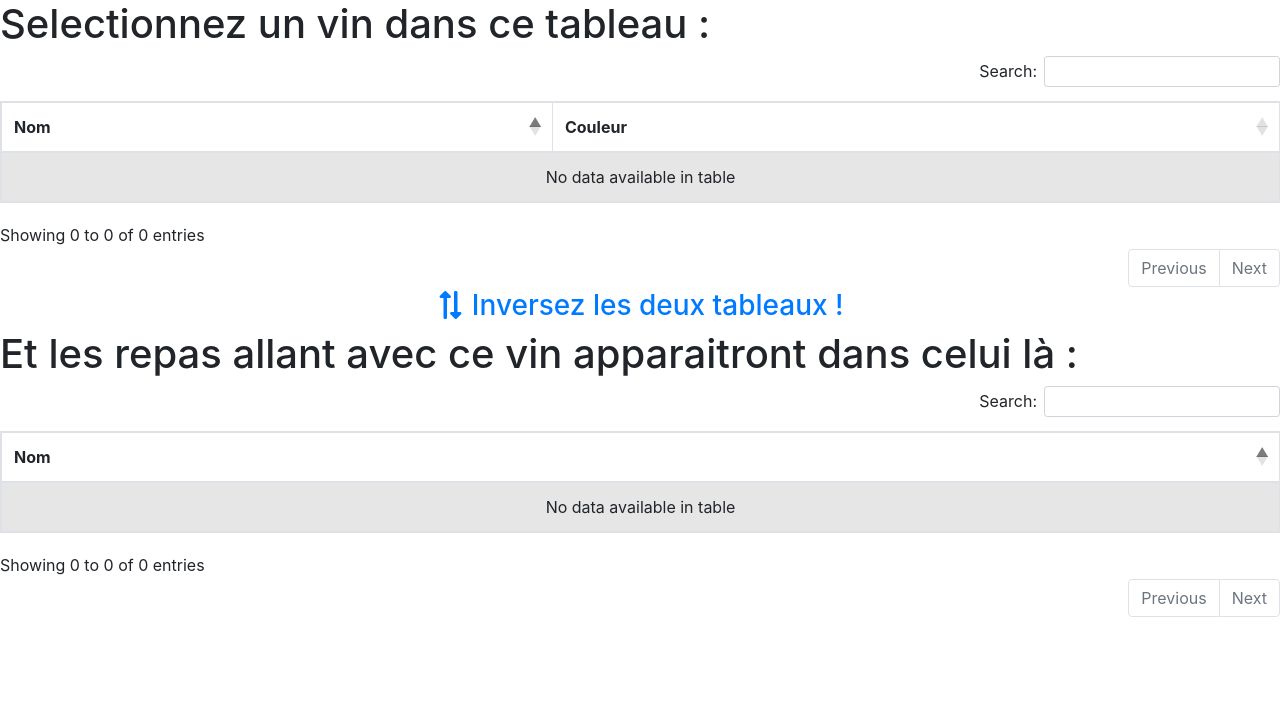
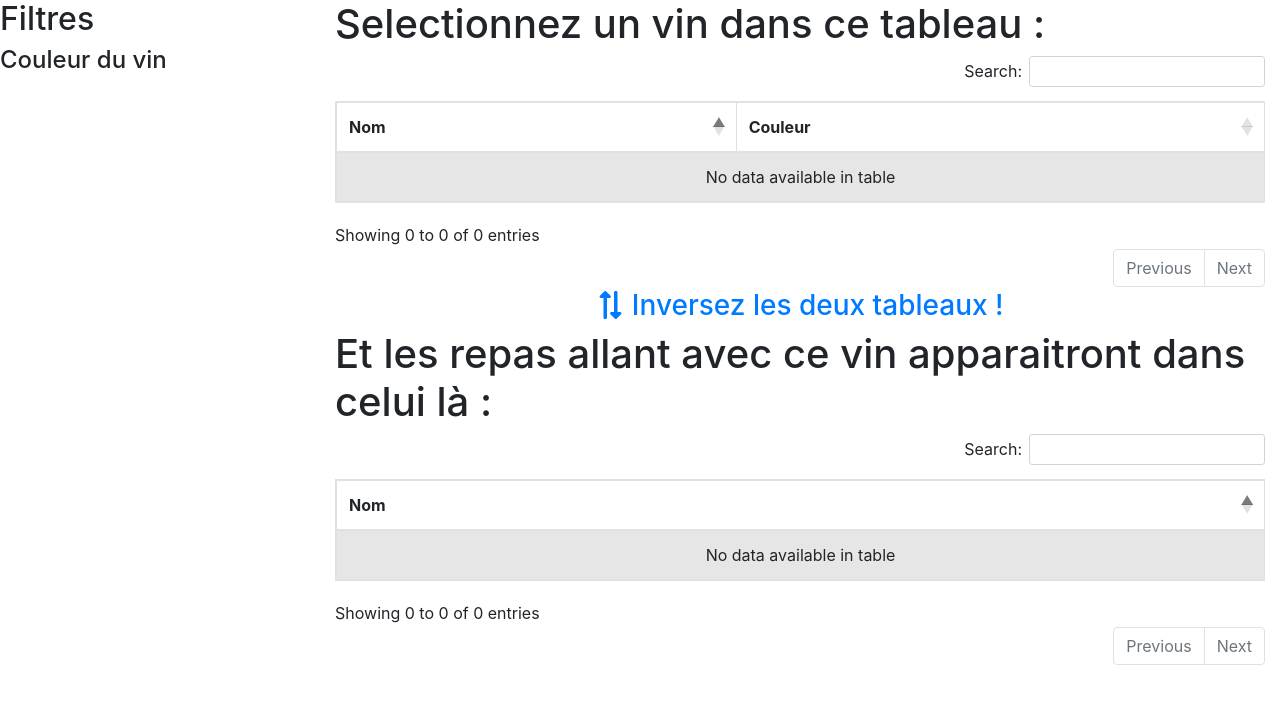
Before and after one commit to ripoul/Leclerc-Vins, a Django app: page /vins/ in a window 1280 px wide. Shown: the top 704 px of the page. Run offline with Django 3.2, Linux system fonts and the light colour scheme; data that the repository does not hold is empty; some libraries are stand-ins or nearby versions.

Commit message:
add couleur vin filter

```diff
--- a/leclerc_vins/leclerc_vins/settings.py
+++ b/leclerc_vins/leclerc_vins/settings.py
@@ -120,3 +120,6 @@ USE_TZ = True
 # https://docs.djangoproject.com/en/1.11/howto/static-files/
 
 STATIC_URL = '/static/'
+
+MEDIA_URL = '/media/'
+MEDIA_ROOT = '/home/ripoul/app/media'
--- a/leclerc_vins/leclerc_vins/urls.py
+++ b/leclerc_vins/leclerc_vins/urls.py
@@ -15,8 +15,10 @@ Including another URLconf
 """
 from  django.conf.urls  import include, url
 from django.contrib import admin
+from django.conf import settings
+from django.conf.urls.static import static
 
 urlpatterns = [
     url(r'^vins/', include('vins.urls')),
     url(r'^admin/', admin.site.urls),
-]
+]+ static(settings.MEDIA_URL, document_root=settings.MEDIA_ROOT)
--- a/leclerc_vins/vins/models.py
+++ b/leclerc_vins/vins/models.py
@@ -12,6 +12,7 @@ class Repas(models.Model):
 
 class CouleurVin(models.Model):
     couleur = models.CharField(max_length=200)
+    photo = models.ImageField(upload_to='vins/static/vins/')
 
     def __str__(self):
         return self.couleur
--- /dev/null
+++ b/leclerc_vins/vins/static/vins/index.css
@@ -0,0 +1,4 @@
+.imgSelected{
+    padding:5px;
+    border:3px solid #021a40;
+}
--- a/leclerc_vins/vins/static/vins/index.js
+++ b/leclerc_vins/vins/static/vins/index.js
@@ -32,7 +32,6 @@ $(document).ready(function() {
         if ( $(this).hasClass('selected') ) {
             $(this).removeClass('selected');
             repasTable.clear().draw();
-
         }
         else {
             vinTable.$('tr.selected').removeClass('selected');
@@ -40,4 +39,16 @@ $(document).ready(function() {
             repasTable.ajax.url("getRepas/"+json.id).load();
         }
     });
+
+    $( ".couleur" ).click(function() {
+        if($(this).attr('class').includes('imgSelected')){
+            $(this).removeClass('imgSelected');
+            var filteredData = vinTable.columns(1).search('').draw();
+        }else{
+            $( ".couleur" ).removeClass( "imgSelected" )
+            $(this).addClass('imgSelected');
+            var couleur = $(this).find('img').attr('alt');
+            var filteredData = vinTable.columns(1).search(couleur).draw();
+        }
+    });
 });
--- a/leclerc_vins/vins/templates/vins/index.html
+++ b/leclerc_vins/vins/templates/vins/index.html
@@ -19,8 +19,30 @@
     <link rel="stylesheet" href=" https://cdn.datatables.net/select/1.2.5/css/select.bootstrap4.min.css">
 
     <script type="text/javascript" src="{% static "vins/index.js" %}"></script>
+    <link rel="stylesheet" href="{% static "vins/index.css" %}">
 </head>
 <body>
+    <div class="container-fluid">
+        <div class="row">
+            <div class="col-md-3">
+                <div class="row">
+                    <h2>Filtres</h2>
+                </div>
+                <div class="row">
+                    <h4>Couleur du vin</h4>
+                </div>
+                <div class="row">
+                    {% for d in data %}
+                        <div class="col-md-3 couleur" align="center" >
+                            <img src="{{d.photo}}" alt="{{d.couleur}}">
+                            <div class="text-center">
+                                {{d.couleur}}
+                            </div>
+                        </div>
+                    {% endfor %}
+                </div>
+            </div>
+            <div class="col-md-9">
                 <h1>Selectionnez un vin dans ce tableau : </h1>
                 <table id="vinTable" cellspacing="0" class="table table-striped table-bordered" style="width:100%">
                     <thead>
@@ -30,13 +52,21 @@
                         </tr>
                     </thead>
                 </table>
+            </div>
+        </div>
 
+        <div class="row">
+            <div class="col-md-9 offset-md-3">
                 <div class=".container" style="text-align: center;">
                     <h3><a href="repas">
                         <i style="transform: rotate(90deg)" class="fas fa-exchange-alt"></i> Inversez les deux tableaux !
                         </a></h3>
                 </div>
+            </div>
+        </div>
 
+        <div class="row">
+            <div class="col-md-9 offset-md-3">
                 <h1>Et les repas allant avec ce vin apparaitront dans celui là : </h1>
                 <table id="repasTable" class="table table-striped table-bordered" style="width:100%" cellspacing="0">
                     <thead>
@@ -45,5 +75,8 @@
                         </tr>
                     </thead>
                 </table>
+            </div>
+        </div>
+    </div>
 </body>
 </html>
--- a/leclerc_vins/vins/views.py
+++ b/leclerc_vins/vins/views.py
@@ -7,13 +7,17 @@ from django.shortcuts import render
 from .models import Vin, CouleurVin, Repas
 from django.http import HttpResponse
 from django.core import serializers
-from .serializers import VinSerializer, RepasSerializer
+from .serializers import VinSerializer, RepasSerializer, CouleurVinSerializer
 from rest_framework.renderers import JSONRenderer
 
 import json
 
 def index(request):
-    return render(request, 'vins/index.html', {})
+    instance = CouleurVin.objects.all()
+    serializer = CouleurVinSerializer(instance, many=True)
+    myjson = JSONRenderer().render(serializer.data)
+    data = {'data':json.loads(myjson.decode('utf-8'))}
+    return render(request, 'vins/index.html', data)
 
 def repas(request):
     return render(request, 'vins/repas.html', {})
```
Lines whose indentation alone changed are shown as unchanged.
